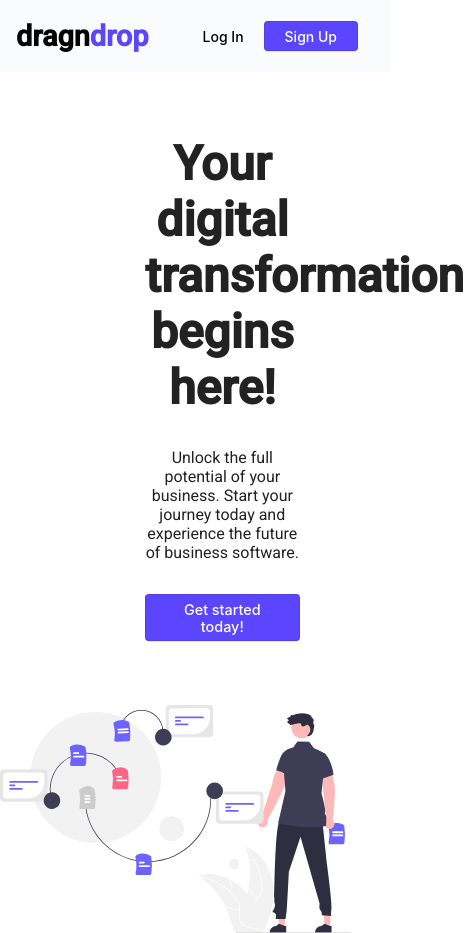
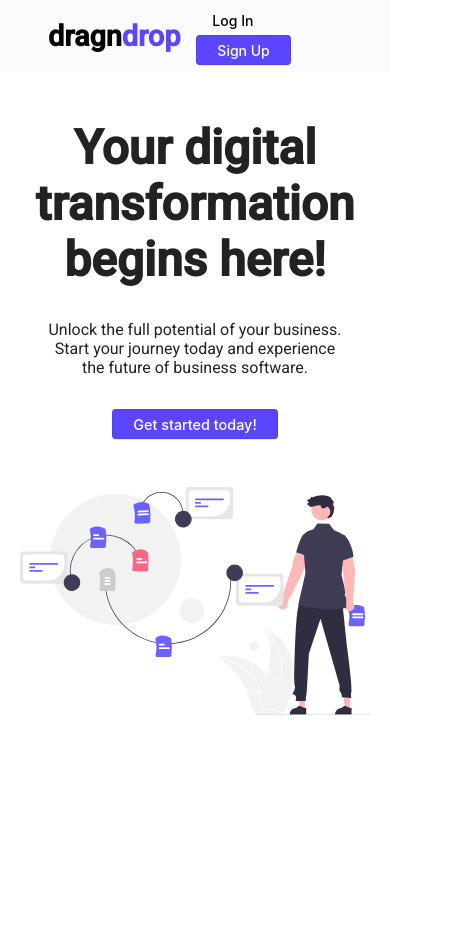
Before and after one commit to Evany226/Drag-and-Drop, a React (Vite) app in the folder trello/: page / in a window 390 px wide. Shown: the whole page, 464 px wide, since content can reach past the window. After the commit the page ends 844 px from the top, so only its background shows below. Built offline with nearby package versions, Linux system fonts and the light colour scheme.

Commit message:
done for now

```diff
--- a/trello/src/components/Nav.jsx
+++ b/trello/src/components/Nav.jsx
@@ -8,7 +8,11 @@ const Nav = ({ userName, userPic }) => {
       <h5 className="nav-name"> {userName}'s Workspace </h5>
       <div className="nav-container">
         <div className="nav-profile">
-          <img className="nav-image" src={userPic}></img>
+          <img
+            className="nav-image"
+            style={{ width: "2rem", border: "solid, white, 1px" }}
+            src={userPic}
+          ></img>
         </div>
         <LogoutButton buttonName="Sign out" />
       </div>
--- a/trello/src/css/Dashboard.css
+++ b/trello/src/css/Dashboard.css
@@ -118,7 +118,6 @@ body {
   display: flex;
   align-items: center;
   justify-content: center;
-  background-color: #f8fafc;
   padding: 0.15rem;
   border-radius: 50%;
   cursor: pointer;
@@ -146,6 +145,7 @@ body {
 }
 
 #board-canvas {
+  margin-left: 0.5rem;
   overflow-x: auto;
   height: 100%;
   display: flex;
@@ -161,7 +161,7 @@ body {
 
 .add-wrapper {
   min-width: 18rem;
-  margin: 1rem;
+  margin: 0.5rem;
   border-radius: 0.5rem;
   background-color: default;
   z-index: 1;
--- a/trello/src/css/Home.css
+++ b/trello/src/css/Home.css
@@ -10,7 +10,6 @@ html,body, * {
 }
 
 #background {
-  height: 100vh;
   background-color: #fafbfc;
 }
 
@@ -18,7 +17,7 @@ html,body, * {
 .homeNav {
   background-color: #fafbfc;
   display: flex;
-  justify-content: flex-end;
+  justify-content: space-between;
   align-items: center;
   height: 4.5rem;
   width: 100%;
@@ -39,13 +38,7 @@ html,body, * {
   padding: 1rem;
   display: flex;
   align-items: center;
-  position: absolute;
-  left: 0;
-  right: 0;
-  margin-left: auto;
-  margin-right: auto;
-  width: 10%;
-
+  margin-left: 2rem;
 }
 
 #buttonWrapper {
@@ -61,28 +54,29 @@ html,body, * {
   height: calc(100% - 4.5rem);
   display: flex;
   align-items: center;
+  justify-content: center;
 }
 
 .subTextWrapper {
-  width: 50%;
+  width: 60%;
   display: flex;
   align-items: center;
   justify-content: flex-start;
 }
 
 .mainTextWrapper {
-  width: 50%;
+  width: 40%;
   display: flex;
   flex-direction: column;
-  justify-content: flex-end;
+  justify-content: center;
   align-items: flex-end;
 
 }
 
 .slogan-wrapper {
   background-color: white;
+  padding: 3rem 2rem;
   width: 70%;
-  padding: 3rem 2rem;
   margin-right: 3rem;
 
 }
@@ -104,7 +98,7 @@ html,body, * {
 }
 
 .svgcomp {
-  width: 90%;
+  width: 85%;
 }
 
 
@@ -115,50 +109,53 @@ html,body, * {
 
   .mainTextWrapper {
     justify-content: center;
-    width: 70%;
+    align-items: center;
+    width: 100%;
+  }
+
+  .subTextWrapper {
+    align-items: center;
+    justify-content: center;
+  }
+
+  .slogan-wrapper {
+    width: 95%;
+    display: flex;
+    flex-direction: column;
+    align-items: center;
+    justify-content: center;
+    margin-right: 0rem;
+  }
+
+  .main-title {
+    text-align: center;
+  }
+
+  .sub-title {
+    text-align: center;
   }
 
   .subTextWrapper {
     width: 100%;
   }
 
-  .slogan-wrapper {
-    width: 80%;
-    margin: 1rem 0rem;
-    text-align: center;
+  .svgcomp {
+    width: 90%;
+    height: 95%;
   }
 
-  #titleWrapper {
-    margin: 0;
-  }
-
-  .svgcomp {
-    height: 100%;
-  }
 }
 
 
 
 
-@media only screen and (min-width: 700px) {
-  .slogan-wrapper {
-    width: 80%;
-  }
-  #titleWrapper {
-    margin: 0;
-  }
+@media only screen and (max-width: 700px) {
+
 
 }
 
 @media only screen and (min-width: 992px) {
-  .slogan-wrapper {
-    width: 70%;
-  }
 
-  #titleWrapper {
-    margin-left: auto;
-    margin-right: auto;
-  }
 }
 
 @media only screen and (min-width: 993px) {
--- a/trello/src/css/Note.css
+++ b/trello/src/css/Note.css
@@ -21,7 +21,7 @@
 .note-container {
   width: 17rem;
   background-color: #f1f2f4;
-  margin: 1rem;
+  margin: 0.5rem;
   border-radius: 0.75rem;
   box-shadow: rgba(0, 0, 0, 0.05) 0px 0px 0px 1px;
 }
```
